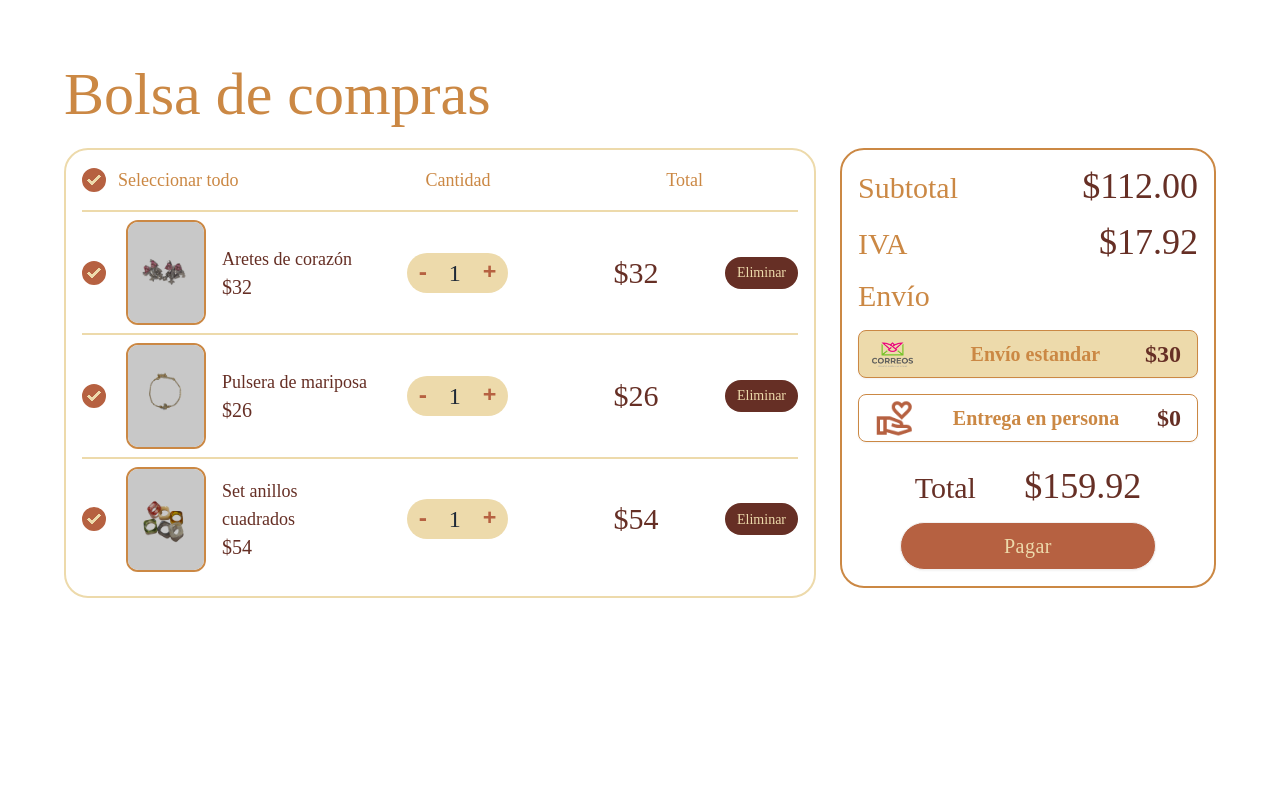
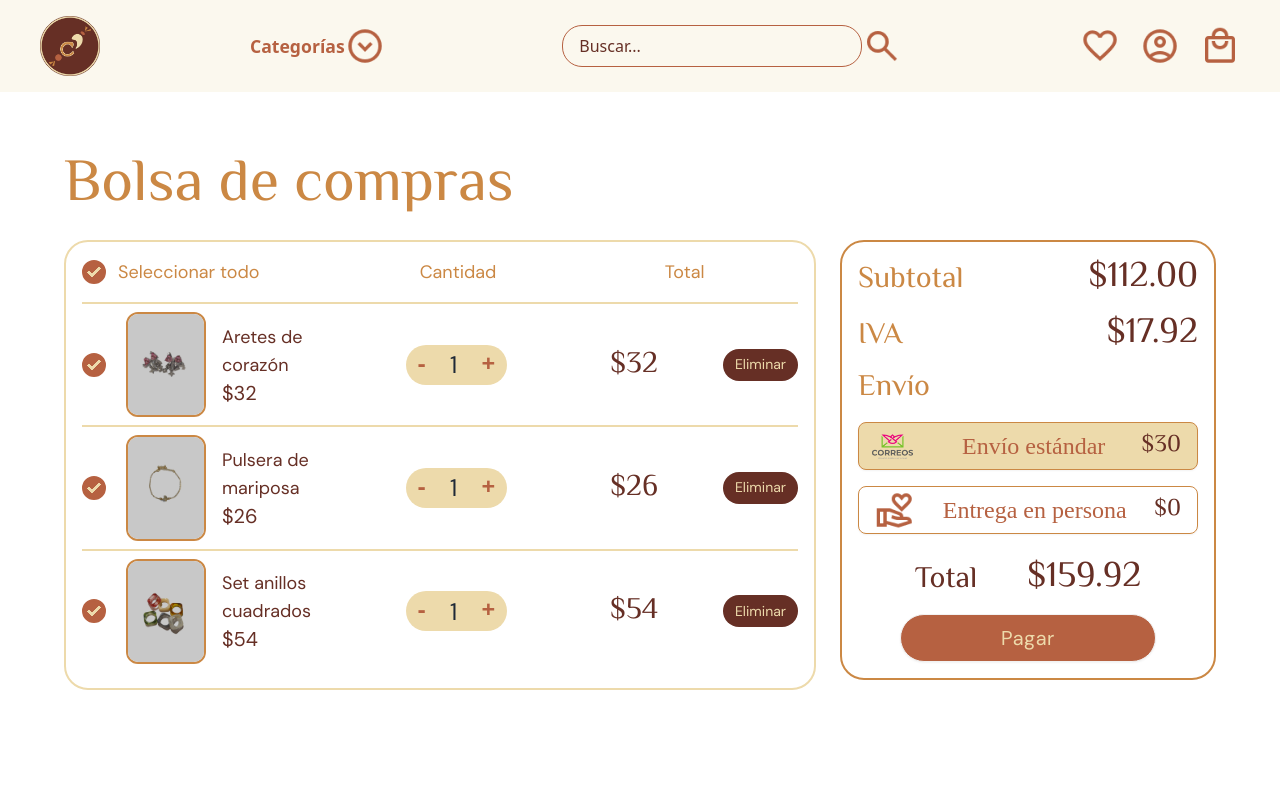
Before and after one commit to MVFTepox/CHARMERY_v2, a Vue app: page /carrito in a window 1280 px wide. Shown: the top 800 px of the page. Built offline with nearby package versions, Linux system fonts and the light colour scheme.

Commit message:
modificado el filtro y fuentes de categorias y carrito

```diff
--- a/src/components/ConfirmationPopup.vue
+++ b/src/components/ConfirmationPopup.vue
@@ -1,9 +1,9 @@
 <template>
     <transition @after-enter="afterEnter" @before-leave="beforeLeave">
       <div v-if="isVisible" class="fixed inset-0 flex items-center justify-center">
-        <div class="popup-content bg-white p-6 rounded-lg shadow-lg" style="font-family: 'DM Sans';">
-          <p class="text-xl mb-4 text-[#662f25]" >¿Estás seguro de que deseas eliminar "{{ itemName }}" de tu carrito?</p>
-          <div class="flex justify-center gap-8">
+        <div class="popup-content bg-white p-6 rounded-lg shadow-lg">
+          <p class="text-xl mb-4 text-[#662f25] font-DMsans" >¿Estás seguro de que deseas eliminar "{{ itemName }}" de tu carrito?</p>
+          <div class="flex justify-center gap-8 font-elmessiri">
             <button @click="confirm" class="text-xl rounded-full h-10 w-16 bg-[#b66141] border-solid border-[3px] hover:border-[#eddaab] border-[#b66141] hover:bg-white text-[#eddaab] "
             >Sí</button>
             <button @click="cancel" class="text-xl rounded-full h-10 w-16 bg-[#b66141] border-solid border-[3px] hover:border-[#eddaab] border-[#b66141] hover:bg-white text-[#eddaab]">No</button>
@@ -45,11 +45,9 @@
       }
 
       function afterEnter() {
-        // Callback after enter animation completes
       }
 
       function beforeLeave() {
-        // Callback before leave animation starts
         isVisible.value = false;
       }
 
--- a/src/components/cartCard.vue
+++ b/src/components/cartCard.vue
@@ -8,25 +8,25 @@
             <img :src="item.photo" alt="producto" class="min-w-20 max-w-20 rounded-xl border-2" style="border-color: #cb8844;">
           </div>
         </div>
-        <div class="ml-4">
-          <p class="text-brown sm:text-base lg:text-lg" style="font-family: 'DM Sans';">{{ item.name }}</p>
-          <p class="text-brown sm:text-lg lg:text-xl" style="font-family: 'DM Sans';">${{ item.price }}</p>
+        <div class="ml-4 font-DMsans">
+          <p class="text-brown sm:text-base lg:text-lg">{{ item.name }}</p>
+          <p class="text-brown sm:text-lg lg:text-xl">${{ item.price }}</p>
         </div>
       </div>
       <div class="flex items-center w-1/3 justify-center h-10">
         <div class="rounded-3xl h-full flex items-center justify-items-center w-auto" style="background-color: #eddaab;">
           <button @click="decrement" class="pe-1 ps-3 border-0 text-2xl pb-1 font-semibold" style="color: #b66141;">-</button>
-          <span class="mx-2 text-2xl" style="font-family: 'DM Sans';">
-            <input type="number" v-model.number="item.quantity" @input="validateQuantity" class="w-8 text-2xl max-w-xs text-center outline-none bg-transparent no-spinner" style="font-family: 'DM Sans';" />
+          <span class="mx-2 text-2xl">
+            <input type="number" v-model.number="item.quantity" @input="validateQuantity" class="w-8 text-2xl max-w-xs text-center outline-none bg-transparent no-spinner font-DMsans" />
           </span>
           <button @click="increment" class="ps-1 pe-3 border-0 text-2xl pb-1 font-semibold" style="color: #b66141;">+</button>
         </div>
       </div>
       <div class="w-1/3 text-center">
-        <p class="text-brown text-3xl" style="font-family: 'El Messiri';">${{ item.total }}</p>
+        <p class="text-brown text-3xl font-elmessiri">${{ item.total }}</p>
       </div>
       <div>
-        <button @click="showConfirmPopup = true" class="hover:scale-90 transition-all btn-sm rounded-2xl bg-[#662f25] text-[#eddaab]" style="font-family: 'DM Sans';">Eliminar</button>
+        <button @click="showConfirmPopup = true" class="hover:scale-90 transition-all btn-sm rounded-2xl bg-[#662f25] text-[#eddaab] font-DMsans">Eliminar</button>
       </div>
 
       <ConfirmationPopup
--- a/src/views/Cart.vue
+++ b/src/views/Cart.vue
@@ -1,6 +1,7 @@
 <template>
-    <div class="container mx-auto sm:px-4 lg:px-16 pt-16 px-4">
-      <h1 class="text-6xl text-orange mb-6" style="font-family: 'El Messiri';">Bolsa de compras</h1>
+  <Navbar/>
+    <div class="container mx-auto sm:px-4 lg:px-16 pt-16 px-4 mb-32">
+      <h1 class="text-6xl text-orange mb-6 font-elmessiri">Bolsa de compras</h1>
       <div class="flex flex-col lg:flex-row gap-6">
         <div class="w-full lg:w-2/3">
           <div class="border-2 rounded-3xl p-4" style="border-color: #eddaab;">
@@ -9,10 +10,10 @@
                 <input type="checkbox" v-model="selectAll" @change="toggleSelectAll" id="all"
                 class="transition-all hover:scale-105 me-3 border-2 rounded-3xl checkbox border-[#b66141] [--chkbg:#b66141] [--chkfg:#eddaab] checked:border-[#b66141]" />
               </div>
-              <div class="flex w-full justify-between">
-                <span class="w-1/3 text-left text-orange text-lg" style="font-family: 'DM Sans';">Seleccionar todo</span>
-                <span class="w-1/3 text-center text-orange text-lg" style="font-family: 'DM Sans';">Cantidad</span>
-                <span class="w-1/3 text-center text-orange text-lg" style="font-family: 'DM Sans';">Total</span>
+              <div class="flex w-full justify-between font-DMsans">
+                <span class="w-1/3 text-left text-orange text-lg">Seleccionar todo</span>
+                <span class="w-1/3 text-center text-orange text-lg">Cantidad</span>
+                <span class="w-1/3 text-center text-orange text-lg">Total</span>
               </div>
             </div>
             <CartItem v-for="item in items" :key="item.id" :item="item" :update-totals="updateTotals" :remove-item-from-cart="removeItem" />
@@ -21,54 +22,57 @@
 
         <div class="w-full lg:w-1/3" style="font-family: 'El Messiri';">
           <div class="border-2 rounded-3xl p-4" style="border-color: #cb8844;">
-            <div class="mb-4 flex justify-between items-end">
+            <div class="mb-4 flex justify-between items-end font-elmessiri">
               <p class="text-orange text-3xl">Subtotal</p>
               <p class="text-brown text-4xl">${{ subtotal }}</p>
             </div>
-            <div class="mb-4 flex justify-between items-end">
+            <div class="mb-4 flex justify-between items-end font-elmessiri">
               <p class="text-orange text-3xl">IVA</p>
               <p class="text-brown text-4xl">${{ iva }}</p>
             </div>
 
             <div class="mb-4 flex flex-col justify-between h-full">
-              <p class="text-orange text-3xl">Envío</p>
+              <p class="text-orange text-3xl font-elmessiri">Envío</p>
               <div>
                 <div class="flex mt-4">
                   <button :class="{'active-button': shipping === 'standard'}" class="ps-0 btn w-full justify-between hover:border-2 hover:bg-[#eddaab] bg-transparent" name="shipping" value="standard" @click="updateShipping('standard')" style="border-color: #cb8844;">
                     <img src="../assets/img/deliver.png" alt="" class="max-h-10 min-h-8 w-auto">
-                    <p class="text-orange text-base xl:text-xl md:text-2xl sm:text-2xl lg:text-base">Envío estandar</p>
-                    <p class="text-brown text-2xl">$30</p>
+                    <p class="text-midbrown text-base xl:text-2xl font-light md:text-2xl sm:text-2xl lg:text-base">Envío estándar</p>
+                    <p class="text-brown text-2xl font-normal font-elmessiri">$30</p>
                   </button>
                 </div>
                 <div class="flex mt-4">
                   <button :class="{'active-button': shipping === 'personal'}" class="btn w-full justify-between hover:border-2 hover:bg-[#eddaab] bg-transparent" name="shipping" value="personal" @click="updateShipping('personal')" style="border-color: #cb8844;">
                     <img src="../assets/img/volunteer.png" alt="" class="max-h-10 min-h-8">
-                    <p class="text-orange text-base xl:text-xl md:text-2xl sm:text-2xl lg:text-base">Entrega en persona</p>
-                    <p class="text-brown text-2xl">$0</p>
+                    <p class="text-midbrown text-base xl:text-2xl font-light md:text-2xl sm:text-2xl lg:text-base">Entrega en persona</p>
+                    <p class="text-brown text-2xl font-normal font-elmessiri">$0</p>
                   </button>
                 </div>
               </div>
             </div>
 
             <div class="w-full flex justify-center">
-              <div class="pt-2 flex justify-between items-end w-4/6">
+              <div class="pt-2 flex justify-between items-end w-4/6 font-elmessiri">
                 <p class="text-brown text-3xl">Total</p>
                 <p class="text-brown text-4xl">${{ total }}</p>
               </div>
             </div>
 
             <div class="flex justify-center">
-              <button class="btn btn-wide mt-4 rounded-3xl text-xl font-medium tracking-wide hover:scale-105" style="background-color: #b66141; color: #eddaab; font-family: 'DM Sans';">Pagar</button>
+              <button class="btn btn-wide mt-4 rounded-3xl text-xl font-medium tracking-wide hover:scale-105 font-DMsans" style="background-color: #b66141; color: #eddaab;">Pagar</button>
             </div>
           </div>
         </div>
       </div>
     </div>
+    <PageFooter/>
   </template>
 
   <script lang="ts">
   import { defineComponent, ref, computed } from 'vue';
   import CartItem from '../components/cartCard.vue';
+  import Navbar from '@/components/Navbarr2.vue';
+  import PageFooter from '@/components/footer.vue'
 
   interface Item {
     id: number;
@@ -82,7 +86,9 @@
 
   export default defineComponent({
     components: {
-      CartItem
+      CartItem,
+      Navbar,
+      PageFooter
     },
     setup() {
       const selectAll = ref(true);
@@ -97,7 +103,6 @@
       const total = computed(() => (parseFloat(subtotal.value) + parseFloat(iva.value) + (shipping.value === 'standard' ? 30 : 0)).toFixed(2));
 
       function updateTotals() {
-        // Trigger recomputation of totals
         subtotal.value;
         iva.value;
         total.value;
@@ -144,6 +149,10 @@
   </script>
 
   <style>
+.text-midbrown{
+  color: #b66141;
+}
+
   .text-orange {
     color: #cb8844;
   }
```
Also changed, not shown: src/components/filtro.vue (+23 -14 lines), src/views/categorias.vue (+14 -8 lines).
